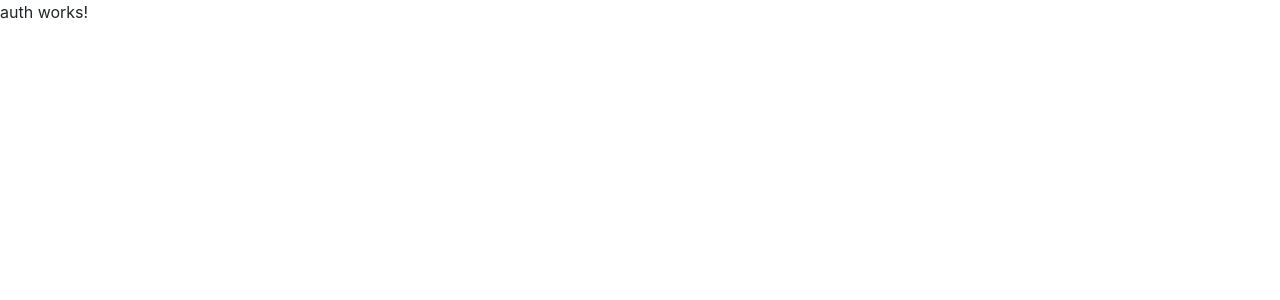
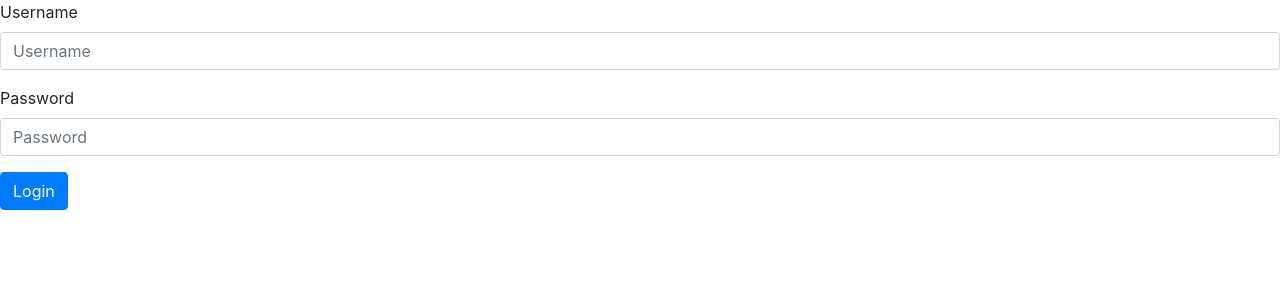
Before and after one commit to utmandrew/virtual-mystery, an Angular app in the folder src/vm-angular/: page /auth in a window 1280 px wide. Shown: the top 300 px of the page. Built offline with nearby package versions, Linux system fonts and the light colour scheme.

Commit message:
Basic login functionality working angular + django

```diff
--- /dev/null
+++ b/src/vm-angular/src/app/auth.service.ts
@@ -0,0 +1,16 @@
+import { Injectable } from '@angular/core';
+import { HttpClient } from '@angular/common/http';
+
+@Injectable({
+  providedIn: 'root'
+})
+export class AuthService {
+  API_URL = 'http://localhost:8000';
+
+  constructor(private httpClient: HttpClient) { }
+
+  // sends user credentials and recieves an authorization token
+  getToken(data){
+	  return this.httpClient.post(`${this.API_URL}/auth/token`,data);
+  }
+}
--- a/src/vm-angular/src/app/auth/auth.component.html
+++ b/src/vm-angular/src/app/auth/auth.component.html
@@ -1,3 +1,11 @@
-<p>
-  auth works!
-</p>
+<form (ngSubmit)="f.form.valid && getToken()" #f="ngForm">
+	<div class="form-group">
+		<label for="username"> Username </label>
+		<input type="text" class="form-control" name="username" placeholder="Username" [(ngModel)]="model.username" #username="ngModel">
+	</div>
+	<div class="form-group">
+		<label> Password </label>
+		<input type="password" class="form-control" name="password" placeholder="Password" [(ngModel)]="model.password" #password="ngModel">
+	</div>
+	<button type="submit" class="btn btn-primary">Login</button>
+</form>
--- a/src/vm-angular/src/app/auth/auth.component.ts
+++ b/src/vm-angular/src/app/auth/auth.component.ts
@@ -1,4 +1,5 @@
 import { Component, OnInit } from '@angular/core';
+import { AuthService } from '../auth.service';
 
 @Component({
   selector: 'app-auth',
@@ -7,9 +8,18 @@ import { Component, OnInit } from '@angular/core';
 })
 export class AuthComponent implements OnInit {
 
-  constructor() { }
+  constructor(private authService: AuthService) { }
 
   ngOnInit() {
   }
 
+  model: any = {};
+
+  getToken(){
+	  console.log(JSON.stringify(this.model));
+	  this.authService.getToken(this.model).subscribe((response) => {
+		  console.log(response);
+	  });
+  };
+
 }
```
Also changed, not shown: src/vm-angular/src/app/app.module.ts (+6 -1 lines), 1 other file (tests, documents, lock files or other folders).
